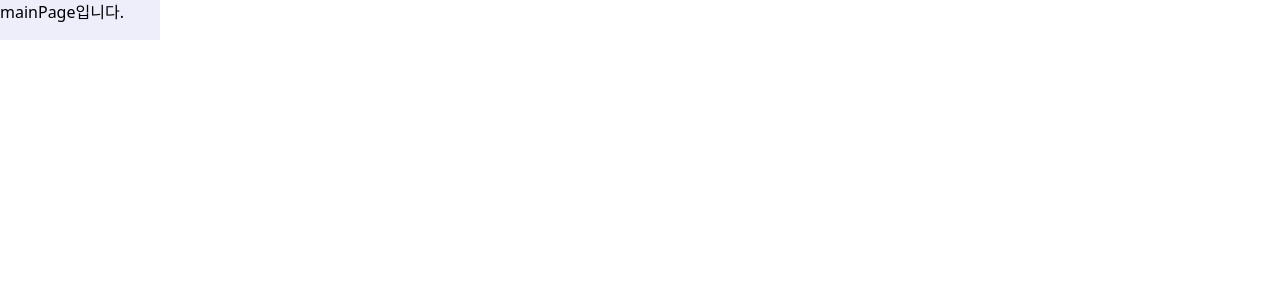
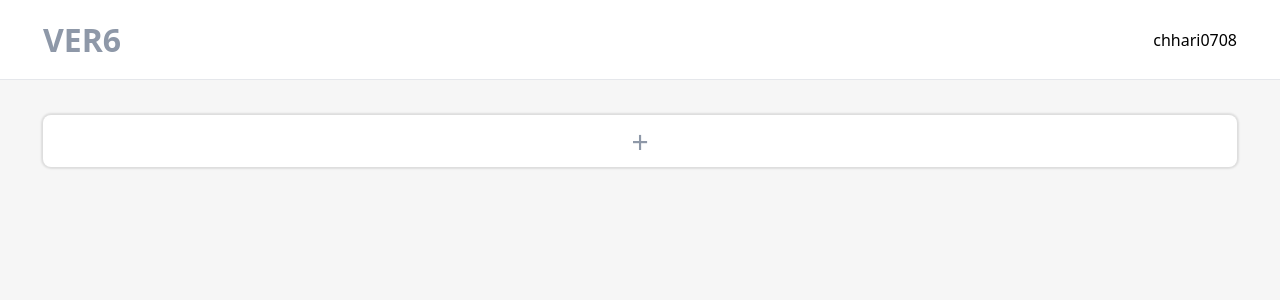
Before and after one commit to MARS-crew/mars6_VERP6_frontend, a React (Vite) app: page / in a window 1280 px wide. Shown: the top 300 px of the page. Built offline with nearby package versions, Linux system fonts and the light colour scheme.

Commit message:
feat: 서류 추가 버튼

```diff
--- /dev/null
+++ b/src/components/Button/AddDocument.jsx
@@ -0,0 +1,12 @@
+const AddDocument = ({ onClick }) => {
+  return (
+    <button
+      onClick = {onClick}
+      className = "w-[1194px] h-[52px] bg-white rounded-[8px] flex items-center justify-center shadow-[0_0_2px_2px_rgba(0,0,0,0.10)]"
+    >
+      <span className = "text-[30px] text-[#8E98A8]">+</span>
+    </button>
+  );
+};
+
+export default AddDocument;
--- a/src/pages/mainPage/MainPage.jsx
+++ b/src/pages/mainPage/MainPage.jsx
@@ -1,7 +1,16 @@
 import React from "react";
+import Header from "../../components/header/Header";
+import AddDocument from "../../components/Button/AddDocument";
 
 function MainPage() {
-  return <div className="bg-[#edeefa] w-40 h-10">mainPage입니다.</div>;
+  return (
+    <div className="bg-[#F6F6F6] w-full h-screen">
+      <Header />
+        <div className = "flex justify-center mt-[35px]">
+          <AddDocument />
+        </div>
+    </div>
+  );
 }
 
 export default MainPage;
```
